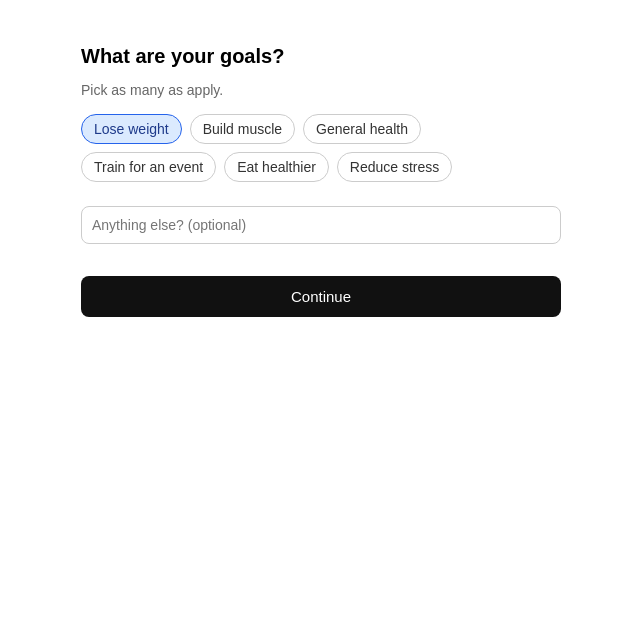
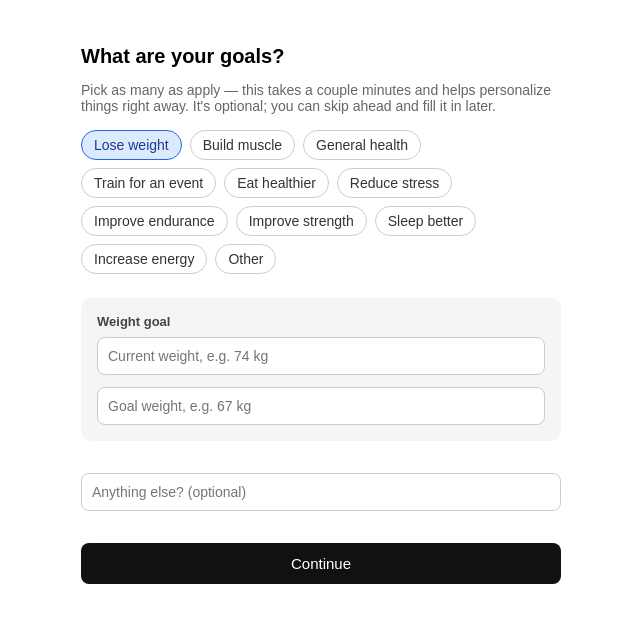
Before and after one commit to ananyaw/health-os, a Next.js app: page /onboarding in a window 1280 px wide. Both pictures are taken after a click on the element "Lose weight". Shown: the top 622 px of the page, without its empty margins (319-959 px from the left). Built offline with nearby package versions, Linux system fonts and the light colour scheme.

Commit message:
Add files via upload

```diff
--- a/app/onboarding/page.js
+++ b/app/onboarding/page.js
@@ -8,6 +8,11 @@ const GOAL_OPTIONS = [
   "Train for an event",
   "Eat healthier",
   "Reduce stress",
+  "Improve endurance",
+  "Improve strength",
+  "Sleep better",
+  "Increase energy",
+  "Other",
 ];
 
 const MODULES = [
@@ -15,31 +20,49 @@ const MODULES = [
     key: "nutrition",
     label: "Nutrition",
     desc: "Track what you eat and hit your daily targets.",
+    color: "#2563eb",
   },
   {
     key: "exercise",
     label: "Exercise and training",
     desc: "Get a workout plan that adapts to you over time.",
+    color: "#16a34a",
   },
   {
     key: "mealprep",
     label: "Meal-prep",
     desc: "Plan your week and batch-cook it in one guided session.",
+    color: "#ea580c",
   },
 ];
 
 const FREQ_OPTIONS = ["0 days/week", "1-2 days/week", "3-4 days/week", "5+ days/week"];
 const LENGTH_OPTIONS = ["15-30 min", "30-45 min", "45-60 min", "60+ min"];
-const ACTIVITY_OPTIONS = ["Lifting", "Running", "Swimming", "Cycling", "Yoga", "Other"];
+const ACTIVITY_OPTIONS = [
+  "Lifting",
+  "Running",
+  "Swimming",
+  "Cycling",
+  "Yoga",
+  "Hiking",
+  "Rowing",
+  "HIIT/Bootcamp",
+  "Pilates",
+  "Other",
+];
+const BODYWEIGHT_ONLY = "Bodyweight only";
 const ACCESS_OPTIONS = [
   "Gym",
   "Pool",
   "Outdoor running",
   "Indoor treadmill",
   "Home weights/bands",
-  "Bodyweight only",
+  "Resistance bands",
+  "Cardio machines (bike/rower)",
+  BODYWEIGHT_ONLY,
+  "Other",
 ];
-const INJURY_OPTIONS = ["None", "Knees", "Back", "Shoulder", "Other"];
+const INJURY_OPTIONS = ["None", "Knees", "Back", "Shoulder", "Ankle", "Hip", "Wrist/elbow", "Neck", "Other"];
 const TONE_OPTIONS = [
   { key: "push", label: "Push me hard", desc: "Be direct, prioritize progress." },
   { key: "balanced", label: "Balanced", desc: "Mix encouragement with honesty." },
@@ -57,7 +80,18 @@ const TRACKING_OPTIONS = [
     desc: "Mark workouts done by hand, no wearable needed.",
   },
 ];
-const CUISINE_OPTIONS = ["Asian", "Indian", "Mediterranean", "Mexican", "American", "No preference"];
+const CUISINE_OPTIONS = [
+  "Asian",
+  "Indian",
+  "Mediterranean",
+  "Mexican",
+  "American",
+  "Italian",
+  "Thai",
+  "Middle Eastern",
+  "No preference",
+  "Other",
+];
 const CADENCE_OPTIONS = [
   { key: "weekly", label: "Once a week", desc: "One big batch-cook session." },
   { key: "fewtimes", label: "A few times a week", desc: "Smaller sessions, fresher food." },
@@ -103,6 +137,36 @@ function chipStyle(active) {
   };
 }
 
+function textInputStyle() {
+  return {
+    width: "100%",
+    padding: 10,
+    fontSize: 14,
+    border: "1px solid #ccc",
+    borderRadius: 8,
+    marginBottom: 12,
+    boxSizing: "border-box",
+  };
+}
+
+function sectionBoxStyle() {
+  return {
+    background: "#f5f5f5",
+    borderRadius: 10,
+    padding: 16,
+    marginBottom: 16,
+  };
+}
+
+function sectionLabelStyle() {
+  return {
+    fontSize: 13,
+    fontWeight: 600,
+    color: "#444",
+    marginBottom: 8,
+  };
+}
+
 function MultiChips({ options, selected, onToggle }) {
   return (
     <div style={{ margin: "16px 0" }}>
@@ -111,6 +175,24 @@ function MultiChips({ options, selected, onToggle }) {
           {opt}
         </span>
       ))}
+    </div>
+  );
+}
+
+function MultiChipsWithOther({ options, selected, onToggle, otherValue, onOtherChange, otherPlaceholder }) {
+  const showOther = selected.includes("Other");
+  return (
+    <div>
+      <MultiChips options={options} selected={selected} onToggle={onToggle} />
+      {showOther && (
+        <input
+          type="text"
+          placeholder={otherPlaceholder || "Tell us more"}
+          value={otherValue}
+          onChange={(e) => onOtherChange(e.target.value)}
+          style={{ ...textInputStyle(), marginTop: -8 }}
+        />
+      )}
     </div>
   );
 }
@@ -162,23 +244,19 @@ function ContinueButton({ onClick, label }) {
   );
 }
 
-function textInputStyle() {
-  return {
-    width: "100%",
-    padding: 10,
-    fontSize: 14,
-    border: "1px solid #ccc",
-    borderRadius: 8,
-    marginBottom: 12,
-    boxSizing: "border-box",
-  };
-}
-
 export default function Onboarding() {
   const [step, setStep] = useState("goals");
 
   const [goals, setGoals] = useState([]);
+  const [otherGoalText, setOtherGoalText] = useState("");
   const [notes, setNotes] = useState("");
+  const [currentWeight, setCurrentWeight] = useState("");
+  const [goalWeight, setGoalWeight] = useState("");
+  const [muscleTarget, setMuscleTarget] = useState("");
+  const [eventName, setEventName] = useState("");
+  const [eventDate, setEventDate] = useState("");
+  const [eventGoal, setEventGoal] = useState("");
+
   const [modules, setModules] = useState({ nutrition: true, exercise: true, mealprep: true });
 
   const [currentFreq, setCurrentFreq] = useState("");
@@ -186,7 +264,11 @@ export default function Onboarding() {
   const [sessionLength, setSessionLength] = useState("");
 
   const [activities, setActivities] = useState([]);
+  const [otherActivityText, setOtherActivityText] = useState("");
+
   const [access, setAccess] = useState([]);
+  const [otherAccessText, setOtherAccessText] = useState("");
+
   const [injuries, setInjuries] = useState([]);
   const [injuryDetails, setInjuryDetails] = useState("");
 
@@ -199,6 +281,7 @@ export default function Onboarding() {
   const [trackingPref, setTrackingPref] = useState("");
 
   const [cuisines, setCuisines] = useState([]);
+  const [otherCuisineText, setOtherCuisineText] = useState("");
   const [cadence, setCadence] = useState("");
 
   function toggleGoal(g) {
@@ -212,12 +295,26 @@ export default function Onboarding() {
       setter((prev) => (prev.includes(val) ? prev.filter((x) => x !== val) : [...prev, val]));
   }
   const toggleActivity = toggleFrom(setActivities);
-  const toggleAccess = toggleFrom(setAccess);
   const toggleInjury = toggleFrom(setInjuries);
   const toggleCuisine = toggleFrom(setCuisines);
 
+  function toggleAccess(opt) {
+    setAccess((prev) => {
+      if (opt === BODYWEIGHT_ONLY) {
+        return prev.includes(opt) ? [] : [BODYWEIGHT_ONLY];
+      }
+      const withoutBodyweight = prev.filter((x) => x !== BODYWEIGHT_ONLY);
+      return withoutBodyweight.includes(opt)
+        ? withoutBodyweight.filter((x) => x !== opt)
+        : [...withoutBodyweight, opt];
+    });
+  }
+
   function goNext() {
     setStep(nextStep(step, modules));
+  }
+  function skipOnboarding() {
+    setStep("done");
   }
 
   const onModules = [
@@ -225,6 +322,8 @@ export default function Onboarding() {
     modules.exercise && "Exercise",
     modules.mealprep && "Meal-prep",
   ].filter(Boolean);
+
+  const showSkip = step !== "goals" && step !== "done";
 
   return (
     <main
@@ -235,17 +334,99 @@ export default function Onboarding() {
         fontFamily: "sans-serif",
       }}
     >
+      {showSkip && (
+        <div style={{ textAlign: "right", marginBottom: 12 }}>
+          <span
+            onClick={skipOnboarding}
+            style={{ fontSize: 13, color: "#888", cursor: "pointer", textDecoration: "underline" }}
+          >
+            Skip for now
+          </span>
+        </div>
+      )}
+
       {step === "goals" && (
         <div>
           <h1 style={{ fontSize: 20, fontWeight: 600 }}>What are your goals?</h1>
-          <p style={{ color: "#666", fontSize: 14 }}>Pick as many as apply.</p>
-          <MultiChips options={GOAL_OPTIONS} selected={goals} onToggle={toggleGoal} />
+          <p style={{ color: "#666", fontSize: 14 }}>
+            Pick as many as apply — this takes a couple minutes and helps personalize things right
+            away. It's optional; you can skip ahead and fill it in later.
+          </p>
+          <MultiChipsWithOther
+            options={GOAL_OPTIONS}
+            selected={goals}
+            onToggle={toggleGoal}
+            otherValue={otherGoalText}
+            onOtherChange={setOtherGoalText}
+            otherPlaceholder="What's your goal?"
+          />
+
+          {goals.includes("Lose weight") && (
+            <div style={sectionBoxStyle()}>
+              <div style={sectionLabelStyle()}>Weight goal</div>
+              <input
+                type="text"
+                placeholder="Current weight, e.g. 74 kg"
+                value={currentWeight}
+                onChange={(e) => setCurrentWeight(e.target.value)}
+                style={textInputStyle()}
+              />
+              <input
+                type="text"
+                placeholder="Goal weight, e.g. 67 kg"
+                value={goalWeight}
+                onChange={(e) => setGoalWeight(e.target.value)}
+                style={{ ...textInputStyle(), marginBottom: 0 }}
+              />
+            </div>
+          )}
+
+          {goals.includes("Build muscle") && (
+            <div style={sectionBoxStyle()}>
+              <div style={sectionLabelStyle()}>Muscle goal (optional)</div>
+              <input
+                type="text"
+                placeholder="Any specific target, e.g. bench 135 lb"
+                value={muscleTarget}
+                onChange={(e) => setMuscleTarget(e.target.value)}
+                style={{ ...textInputStyle(), marginBottom: 0 }}
+              />
+            </div>
+          )}
+
+          {goals.includes("Train for an event") && (
+            <div style={sectionBoxStyle()}>
+              <div style={sectionLabelStyle()}>Event details</div>
+              <input
+                type="text"
+                placeholder="What are you training for? e.g. 10-mile race, marathon"
+                value={eventName}
+                onChange={(e) => setEventName(e.target.value)}
+                style={textInputStyle()}
+              />
+              <input
+                type="text"
+                placeholder="When is it? (optional)"
+                value={eventDate}
+                onChange={(e) => setEventDate(e.target.value)}
+                style={textInputStyle()}
+              />
+              <input
+                type="text"
+                placeholder="What's your goal for it? e.g. just finish, sub-1:45"
+                value={eventGoal}
+                onChange={(e) => setEventGoal(e.target.value)}
+                style={{ ...textInputStyle(), marginBottom: 0 }}
+              />
+            </div>
+          )}
+
           <input
             type="text"
             placeholder="Anything else? (optional)"
             value={notes}
             onChange={(e) => setNotes(e.target.value)}
-            style={{ ...textInputStyle(), marginBottom: 24 }}
+            style={{ ...textInputStyle(), marginTop: 16, marginBottom: 24 }}
           />
           <ContinueButton onClick={goNext} />
         </div>
@@ -255,7 +436,8 @@ export default function Onboarding() {
         <div>
           <h1 style={{ fontSize: 20, fontWeight: 600 }}>What do you want help with?</h1>
           <p style={{ color: "#666", fontSize: 14, marginBottom: 16 }}>
-            Turn off anything you don't need.
+            Turn off anything you don't need. This is optional and helps personalize things right
+            away — everything here can be changed later too.
           </p>
           {MODULES.map((m) => (
             <div
@@ -264,10 +446,11 @@ export default function Onboarding() {
                 display: "flex",
                 justifyContent: "space-between",
                 alignItems: "flex-start",
-                padding: "12px 16px",
+                padding: "14px 16px",
                 background: "#f5f5f5",
                 borderRadius: 10,
-                marginBottom: 8,
+                borderLeft: "4px solid " + m.color,
+                marginBottom: 16,
                 gap: 12,
               }}
             >
@@ -312,7 +495,14 @@ export default function Onboarding() {
         <div>
           <h1 style={{ fontSize: 20, fontWeight: 600 }}>What activities interest you?</h1>
           <p style={{ color: "#666", fontSize: 14 }}>Pick as many as apply.</p>
-          <MultiChips options={ACTIVITY_OPTIONS} selected={activities} onToggle={toggleActivity} />
+          <MultiChipsWithOther
+            options={ACTIVITY_OPTIONS}
+            selected={activities}
+            onToggle={toggleActivity}
+            otherValue={otherActivityText}
+            onOtherChange={setOtherActivityText}
+            otherPlaceholder="What other activity?"
+          />
           <ContinueButton onClick={goNext} />
         </div>
       )}
@@ -320,8 +510,18 @@ export default function Onboarding() {
       {step === "access" && (
         <div>
           <h1 style={{ fontSize: 20, fontWeight: 600 }}>What do you have access to?</h1>
-          <p style={{ color: "#666", fontSize: 14 }}>Pick as many as apply.</p>
-          <MultiChips options={ACCESS_OPTIONS} selected={access} onToggle={toggleAccess} />
+          <p style={{ color: "#666", fontSize: 14 }}>
+            Pick as many as apply. "Bodyweight only" is exclusive of the others, since it means no
+            equipment at all.
+          </p>
+          <MultiChipsWithOther
+            options={ACCESS_OPTIONS}
+            selected={access}
+            onToggle={toggleAccess}
+            otherValue={otherAccessText}
+            onOtherChange={setOtherAccessText}
+            otherPlaceholder="What else do you have access to?"
+          />
           <ContinueButton onClick={goNext} />
         </div>
       )}
@@ -333,7 +533,7 @@ export default function Onboarding() {
           <MultiChips options={INJURY_OPTIONS} selected={injuries} onToggle={toggleInjury} />
           <input
             type="text"
-            placeholder="Details (optional)"
+            placeholder="Details (optional) — describe any of the above, or 'Other'"
             value={injuryDetails}
             onChange={(e) => setInjuryDetails(e.target.value)}
             style={{ ...textInputStyle(), marginBottom: 24 }}
@@ -406,7 +606,14 @@ export default function Onboarding() {
         <div>
           <h1 style={{ fontSize: 20, fontWeight: 600 }}>What are you into, food-wise?</h1>
           <p style={{ color: "#666", fontSize: 14, marginBottom: 8 }}>Pick any cuisines you like.</p>
-          <MultiChips options={CUISINE_OPTIONS} selected={cuisines} onToggle={toggleCuisine} />
+          <MultiChipsWithOther
+            options={CUISINE_OPTIONS}
+            selected={cuisines}
+            onToggle={toggleCuisine}
+            otherValue={otherCuisineText}
+            onOtherChange={setOtherCuisineText}
+            otherPlaceholder="What other cuisine?"
+          />
           <p style={{ color: "#666", fontSize: 14, margin: "16px 0 8px" }}>How often do you cook?</p>
           <SingleChoiceCards options={CADENCE_OPTIONS} selected={cadence} onSelect={setCadence} />
           <ContinueButton onClick={goNext} />
```
